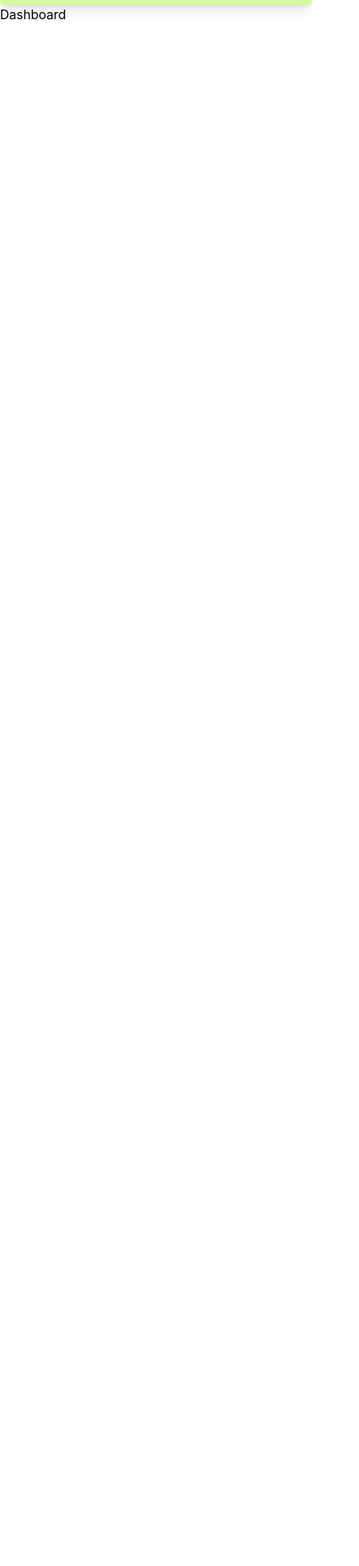
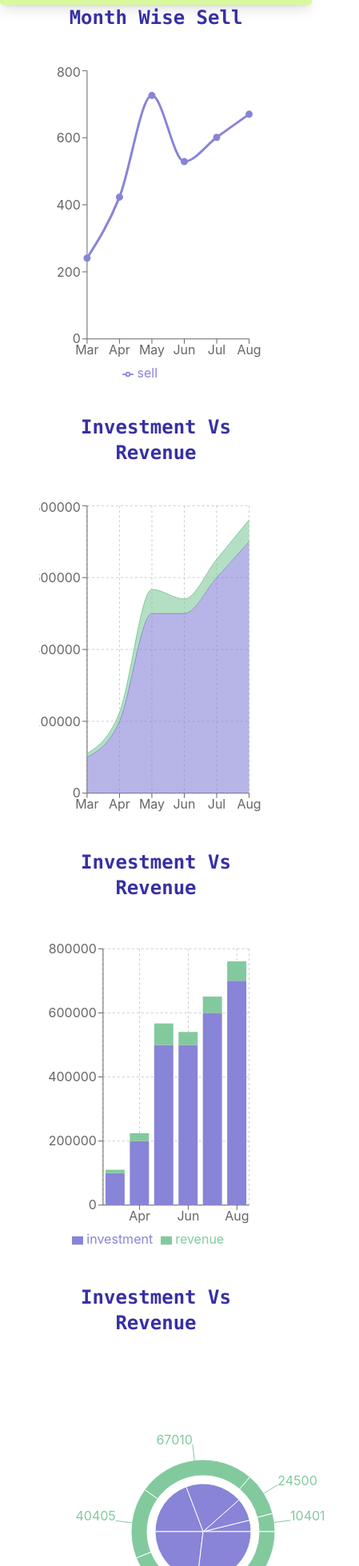
Before and after one commit to MahfujAhsan/ydkjs-client, a React (Create React App) app: page /dashboard in a window 390 px wide. Shown: the part 42-2000 px from the top of the page at 80% size, 449 px wide, since content can reach past the window. Before the commit the page ends 844 px from the top, so only its background shows below. Built offline with nearby package versions, Linux system fonts and the light colour scheme.

Commit message:
dashboard updated

```diff
--- a/package.json
+++ b/package.json
@@ -11,6 +11,7 @@
     "react-dom": "^18.0.0",
     "react-router-dom": "^6.3.0",
     "react-scripts": "5.0.0",
+    "recharts": "^2.1.9",
     "web-vitals": "^2.1.4"
   },
   "scripts": {
--- /dev/null
+++ b/public/data.json
@@ -0,0 +1,38 @@
+[
+    {
+        "month": "Mar",
+        "investment": 100000,
+        "sell": 241,
+        "revenue": 10401
+    },
+    {
+        "month": "Apr",
+        "investment": 200000,
+        "sell": 423,
+        "revenue": 24500
+    },
+    {
+        "month": "May",
+        "investment": 500000,
+        "sell": 726,
+        "revenue": 67010
+    },
+    {
+        "month": "Jun",
+        "investment": 500000,
+        "sell": 529,
+        "revenue": 40405
+    },
+    {
+        "month": "Jul",
+        "investment": 600000,
+        "sell": 601,
+        "revenue": 50900
+    },
+    {
+        "month": "Aug",
+        "investment": 700000,
+        "sell": 670,
+        "revenue": 61000
+    }
+]
--- a/src/App.js
+++ b/src/App.js
@@ -6,6 +6,7 @@ import Dashboard from './components/Dashboard/Dashboard';
 import Header from './components/Header/Header';
 import Home from './components/Home/Home';
 import AllReviews from './components/AllReviews/AllReviews';
+import NotFound from './components/NotFound/NotFound';
 
 function App() {
   return (
@@ -18,6 +19,8 @@ function App() {
         <Route path='/dashboard' element={<Dashboard></Dashboard>}></Route>
         <Route path='/blogs' element={<Blogs></Blogs>}></Route>
         <Route path='/about' element={<About></About>}></Route>
+        <Route path='*' element={<NotFound></NotFound>}></Route>
+
       </Routes>
     </div>
   );
--- a/src/components/AllReviews/AllReviews.js
+++ b/src/components/AllReviews/AllReviews.js
@@ -1,4 +1,3 @@
-import React, { useEffect, useState } from 'react';
 import UseUsers from '../hooks/UseUsers';
 import Reviews from '../Reviews/Reviews';
 
--- a/src/components/Dashboard/Dashboard.js
+++ b/src/components/Dashboard/Dashboard.js
@@ -1,9 +1,108 @@
-import React from 'react';
+import React, { useEffect, useState } from 'react';
+import { Area, AreaChart, Bar, BarChart, CartesianGrid, Legend, Line, LineChart, Pie, PieChart, ResponsiveContainer, Tooltip, XAxis, YAxis } from 'recharts';
 
 const Dashboard = () => {
+    const [data, setData] = useState([]);
+    useEffect(() => {
+        fetch('data.json')
+            .then(res => res.json())
+            .then(data => setData(data))
+    }, [])
     return (
-        <div>
-            <h3>Dashboard</h3>
+        <div className='w-3/4 mx-auto grid grid-cols-1 md:grid-cols-2 gap-10 md:gap-24'>
+            <div>
+                <h1 className='text-center text-2xl font-bold font-mono text-indigo-800 mb-10'>Month Wise Sell</h1>
+                <ResponsiveContainer width="100%" height={400}>
+                    <LineChart
+                        width={500}
+                        height={200}
+                        data={data}
+                        syncId="anyId"
+                        margin={{
+                            top: 10,
+                            right: 30,
+                            left: 0,
+                            bottom: 0,
+                        }}>
+                        <XAxis dataKey="month" />
+                        <YAxis />
+                        <Tooltip />
+                        <Legend></Legend>
+                        <Line type="monotone" dataKey="sell" stroke="#8884d8" fill="#8884d8" strokeWidth={3} activeDot={{ r: 8 }} />
+                    </LineChart>
+                </ResponsiveContainer>
+            </div>
+            <div>
+                <h1 className='text-center text-2xl font-bold font-mono text-indigo-800 mb-10'>Investment Vs Revenue</h1>
+                <ResponsiveContainer width="100%" height={400}>
+                    <AreaChart
+                        width={500}
+                        height={200}
+                        data={data}
+                        syncId="anyId"
+                        margin={{
+                            top: 10,
+                            right: 30,
+                            left: 0,
+                            bottom: 0,
+                        }}>
+                        <CartesianGrid strokeDasharray="3 3" />
+                        <XAxis dataKey="month" />
+                        <YAxis dataKey={'investment'} />
+                        <Tooltip />
+                        <Area type="monotone" dataKey='investment' stackId="1" stroke="#8884d8" fill="#8884d8" />
+                        <Area type="monotone" dataKey="revenue" stackId="1" stroke="#82ca9d" fill="#82ca9d" />
+                    </AreaChart>
+                </ResponsiveContainer>
+            </div>
+            <div>
+                <h1 className='text-center text-2xl font-bold font-mono text-indigo-800 mb-10'>Investment Vs Revenue</h1>
+                <ResponsiveContainer width="100%" height={400}>
+                    <BarChart
+                        width={500}
+                        height={300}
+                        data={data}
+                        margin={{
+                            top: 20,
+                            right: 30,
+                            left: 20,
+                            bottom: 5,
+                        }}
+                    >
+                        <CartesianGrid strokeDasharray="3 3" />
+                        <XAxis dataKey="month" />
+                        <YAxis />
+                        <Tooltip />
+                        <Legend />
+                        <Bar dataKey="investment" stackId="a" fill="#8884d8" />
+                        <Bar dataKey="revenue" stackId="a" fill="#82ca9d" />
+                    </BarChart>
+                </ResponsiveContainer>
+            </div>
+            <div>
+                <h1 className='text-center text-2xl font-bold font-mono text-indigo-800 mb-10'>Investment Vs Revenue</h1>
+                <PieChart width={400} height={400}>
+                    <Pie
+                        data={data}
+                        dataKey="investment"
+                        cx={200}
+                        cy={200}
+                        outerRadius={60}
+                        fill="#8884d8"
+                    />
+                    <Pie
+                        data={data}
+                        dataKey="revenue"
+                        cx={200}
+                        cy={200}
+                        innerRadius={70}
+                        outerRadius={90}
+                        fill="#82ca9d"
+                        label
+                    />
+                    <Tooltip></Tooltip>
+                </PieChart>
+            </div>
         </div>
     );
 };
--- /dev/null
+++ b/src/components/NotFound/NotFound.js
@@ -0,0 +1,11 @@
+import React from 'react';
+
+const NotFound = () => {
+    return (
+        <div>
+            <h1>Not Found</h1>
+        </div>
+    );
+};
+
+export default NotFound;
--- a/src/components/Reviews/Reviews.js
+++ b/src/components/Reviews/Reviews.js
@@ -2,7 +2,6 @@ import React from 'react';
 
 const Reviews = (props) => {
     const { name, img, reviewTxt, ratings } = props.user;
-    console.log(name)
     return (
         <div>
             <div className='text-center border border-black p-4 rounded-lg'>
```
Also changed, not shown: src/components/Header/Header.css (deleted), 1 other file (tests, documents, lock files or other folders).
